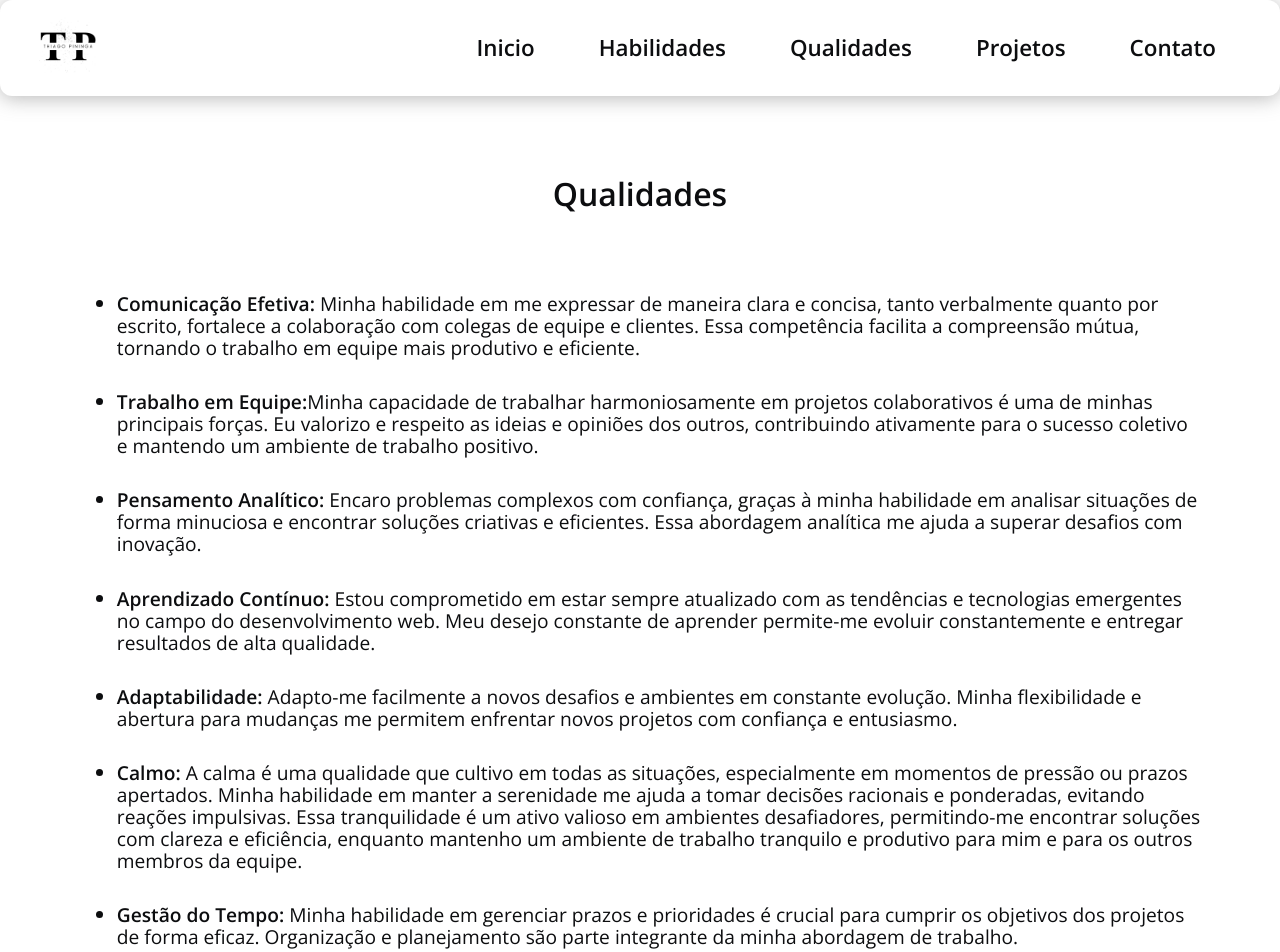
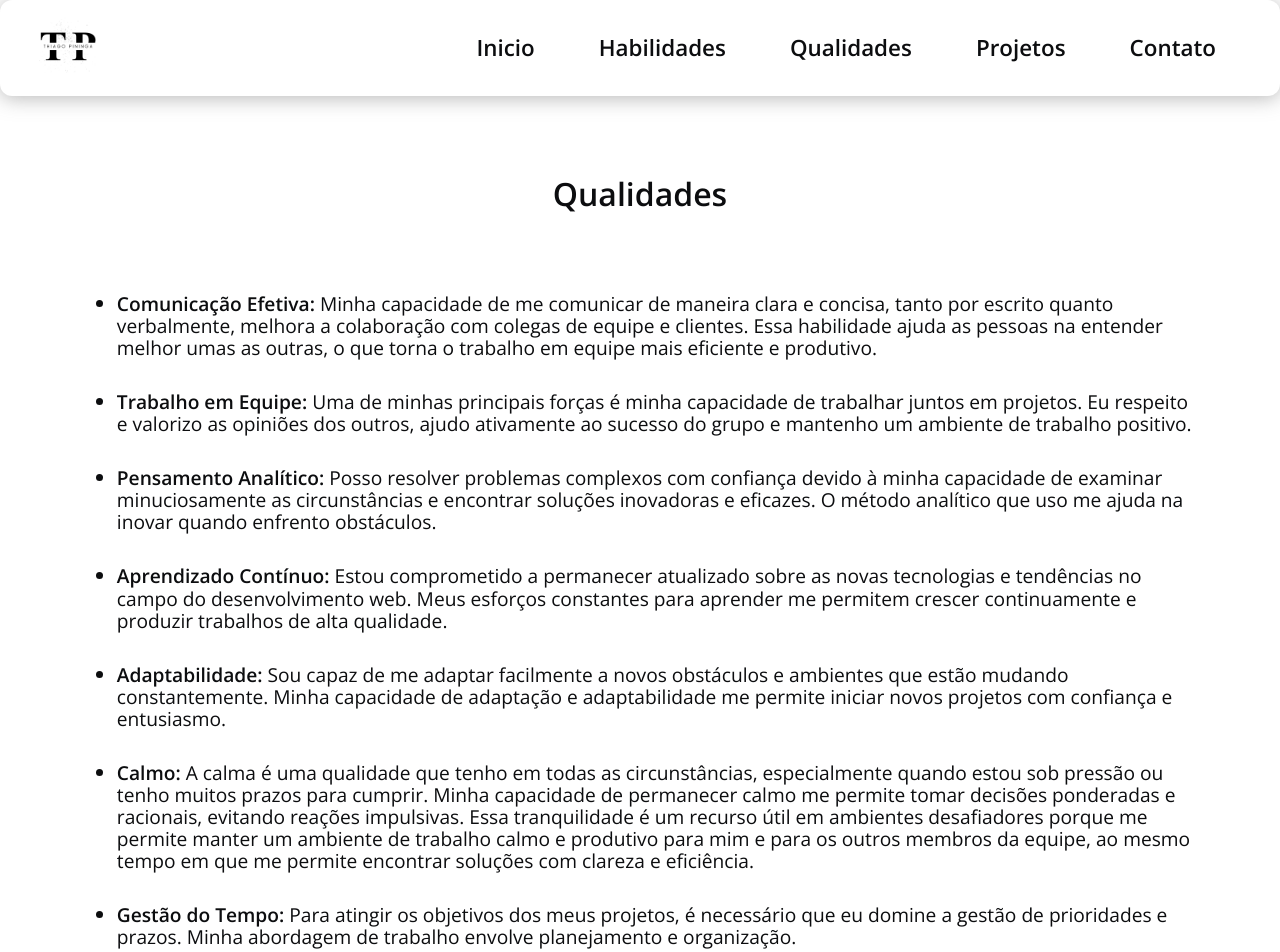
Before and after one commit to ThiagoPininga/portifolio-thiago, a React (Create React App) app: page /soft-skills in a window 1280 px wide. Shown: the top 952 px of the page. Built offline with nearby package versions, Linux system fonts and the light colour scheme.

Commit message:
Atualização

```diff
--- a/src/components/AboutMe/index..tsx
+++ b/src/components/AboutMe/index..tsx
@@ -8,19 +8,19 @@ export function AboutMe() {
       <img src={Foto} alt="" />
       <div className="textoAM">
         <h3>Sobre mim</h3>
-        <p>Olá! Meu nome é Thiago Pininga, e sou um entusiasta desenvolvedor web full stack com sede em Recife, Pernambuco. Atualmente, estou embarcando na emocionante jornada acadêmica na Faculdade Uninassau, onde estou cursando Ciência da Computação para aprimorar ainda mais minhas habilidades e conhecimentos.
+        <p>Olá, meu nome é Thiago Pininga e resido em Recife, Pernambuco, como um apaixonado desenvolvedor web completo. Ao estudar Ciência da Computação na Faculdade Uninassau, pretendo melhorar minhas habilidades e compreensão.
           <br />
           <br />
 
-Desde muito jovem, fui cativado pela tecnologia e pelo potencial transformador da programação. Encontrar soluções criativas para desafios digitais é o que me motiva e inspira diariamente. A paixão pela criação de sites interativos e aplicativos funcionais me levou a explorar linguagens como HTML, CSS, JavaScript e frameworks modernos.
+          Fui atraído pela tecnologia e pelo potencial transformador da programação desde muito jovem. Diariamente, o que me inspira e me motiva é encontrar maneiras criativas de resolver problemas digitais. O meu interesse em criar sites e aplicativos interativos e funcionais me levou an estudar linguagens como HTML, CSS, JavaScript e frameworks atuais.
 
 <br />
 <br />
-A busca constante por aprendizado é uma parte fundamental do meu percurso, e estou sempre em busca de novas oportunidades para aprimorar meu conjunto de habilidades. Embora ainda não possua experiência profissional, estou ansioso para enfrentar desafios no mundo real e mergulhar de cabeça no universo da tecnologia.
+Uma parte essencial de meu percurso é a busca constante de novos desafios e oportunidades de aprendizado. Ainda não tenho experiência profissional, mas estou ansioso para lidar com problemas na vida real e mergulhar de cabeça no universo da tecnologia.
 
 <br />
 <br />
-Meu objetivo é aplicar o conhecimento adquirido na faculdade e, eventualmente, colaborar em projetos empolgantes que tragam um impacto positivo para as pessoas e a sociedade. Com determinação e dedicação, estou confiante de que alcançarei grandes conquistas nessa trajetória como desenvolvedor web. Estou aberto a oportunidades e parcerias, ansioso para contribuir com meu entusiasmo e habilidades para projetos inovadores. </p>
+Meu objetivo é usar o conhecimento que aprendi na faculdade para ajudar as pessoas e a sociedade a fazer coisas boas. Estou confiante de que alcançarei grandes sucessos nessa trajetória como desenvolvedor web se me esforçar e me dedicar. Estou ansioso para oferecer meu entusiasmo e habilidades para projetos inovadores e estou aberto an oportunidades e parcerias.</p>
       </div>
     </Container>
   )
--- a/src/components/Habilidades/index.tsx
+++ b/src/components/Habilidades/index.tsx
@@ -11,7 +11,7 @@ export function HardSkills(){
       <div className="texto">
         <div>
           <h3>Javascript, ReactJS e NodeJS:</h3>
-          <p>Sou capaz de desenvolver aplicações web interativas e eficientes usando habilidades em JavaScript, React e Node.js. Posso criar lógica de front-end e back-end usando JavaScript como base, garantindo uma experiência de usuário dinâmica e responsiva. Ao usar o framework React, tenho a capacidade de criar interfaces contemporâneas e componentes reutilizáveis que ofereçam uma navegação fácil e fácil de entender. Além disso, posso criar servidores robustos e escaláveis com o Node.js, que permite o processamento de dados em tempo real e a construção de aplicações completas.</p>
+          <p>Sou capaz de desenvolver aplicações web interativas e eficientes usando habilidades em JavaScript, React e Node.js. Posso criar lógica de front-end e back-end usando JavaScript como base, garantindo uma experiência de usuário dinâmica e responsiva. Ao usar o framework React, tenho a capacidade de criar interfaces contemporâneas e componentes reutilizáveis que ofereçam uma navegação fácil. Além disso, posso criar servidores robustos e escaláveis com o Node.js, que permite o processamento de dados em tempo real e a construção de aplicações completas.</p>
         </div>
         <img src={JS} alt="Logo do Javascript" />
       </div>
@@ -20,7 +20,7 @@ export function HardSkills(){
         <img src={PHP} alt="Logo do PHP" />
         <div>
           <h3>PHP e MySQL:</h3>
-          <p>Com proficiência em PHP e MySQL, sou capaz de desenvolver aplicações web dinâmicas e funcionais. Utilizando o PHP como linguagem server-side, posso criar páginas interativas e recursos personalizados, tornando a experiência do usuário mais envolvente. Além disso, com o MySQL, posso gerenciar com eficiência bancos de dados, garantindo o armazenamento e recuperação de informações de forma segura e organizada. Minha habilidade em PHP e MySQL me permite construir sistemas eficazes, desde pequenos sites até aplicações web mais complexas, impulsionando a performance e a efetividade dos projetos que desenvolvo.</p>
+          <p>Sou capaz de criar aplicações web dinâmicas e funcionais com proficiência em PHP e MySQL. Posso criar páginas interativas e recursos personalizados usando o PHP como linguagem server-side, tornando a experiência do usuário mais interativa. Além disso, posso administrar bancos de dados com sucesso com o MySQL, que garante o armazenamento e recuperação seguras de dados. Ao desenvolver habilidades em PHP e MySQL, posso criar sistemas eficazes, desde pequenos sites até aplicações web mais complexas, aumentando na eficiência e a performance dos projetos que desenvolvo.</p>
         </div>
 
       </div>
@@ -28,7 +28,7 @@ export function HardSkills(){
       <div className="texto">
         <div>
           <h3>Blender:</h3>
-          <p>Embora o Blender não seja minha área principal de atuação, possuo amplo conhecimento nessa área, sendo um hobby que me apaixona profundamente. Estou comprometido em aprimorar minhas habilidades e transformar esse interesse em uma carreira profissional. Com dedicação e entusiasmo, busco oportunidades para explorar novos desafios e contribuir efetivamente no mundo da modelagem e animação 3D.</p>
+          <p>Embora o Blender não seja minha área principal de atuação, tenho um grande conhecimento dele como hobby e o amo muito. Estou comprometido a desenvolver minhas habilidades e transformar esse interesse em uma carreira profissional. Busco oportunidades para enfrentar novos desafios e fazer uma contribuição significativa no mundo da modelagem e animação 3D com entusiasmo e dedicação.</p>
         </div>
         <img src={Blender} alt="Logo do blender" />
       </div>
--- a/src/components/Qualidades/index.tsx
+++ b/src/components/Qualidades/index.tsx
@@ -6,27 +6,28 @@ export function SoftSkills(){
       <h1>Qualidades</h1>
       <div className="texto">
         <ul>
-          <li><b>Comunicação Efetiva:</b> Minha habilidade em me expressar de maneira clara e concisa, tanto verbalmente quanto por escrito, fortalece a colaboração com colegas de equipe e clientes. Essa competência facilita a compreensão mútua, tornando o trabalho em equipe mais produtivo e eficiente.
+          <li><b>Comunicação Efetiva:</b> Minha capacidade de me comunicar de maneira clara e concisa, tanto por escrito quanto verbalmente, melhora a colaboração com colegas de equipe e clientes. Essa habilidade ajuda as pessoas na entender melhor umas as outras, o que torna o trabalho em equipe mais eficiente e produtivo.
           </li>
 
-          <li><b>Trabalho em Equipe:</b>Minha capacidade de trabalhar harmoniosamente em projetos colaborativos é uma de minhas principais forças. Eu valorizo e respeito as ideias e opiniões dos outros, contribuindo ativamente para o sucesso coletivo e mantendo um ambiente de trabalho positivo.
+          <li><b>Trabalho em Equipe:</b> Uma de minhas principais forças é minha capacidade de trabalhar juntos em projetos. Eu respeito e valorizo as opiniões dos outros, ajudo ativamente ao sucesso do grupo e mantenho um ambiente de trabalho positivo.
+
           </li>
 
-          <li><b>Pensamento Analítico:</b> Encaro problemas complexos com confiança, graças à minha habilidade em analisar situações de forma minuciosa e encontrar soluções criativas e eficientes. Essa abordagem analítica me ajuda a superar desafios com inovação.
+          <li><b>Pensamento Analítico:</b> Posso resolver problemas complexos com confiança devido à minha capacidade de examinar minuciosamente as circunstâncias e encontrar soluções inovadoras e eficazes. O método analítico que uso me ajuda na inovar quando enfrento obstáculos.
           </li>
 
-          <li><b>Aprendizado Contínuo:</b> Estou comprometido em estar sempre atualizado com as tendências e tecnologias emergentes no campo do desenvolvimento web. Meu desejo constante de aprender permite-me evoluir constantemente e entregar resultados de alta qualidade.
+          <li><b>Aprendizado Contínuo:</b> Estou comprometido a permanecer atualizado sobre as novas tecnologias e tendências no campo do desenvolvimento web. Meus esforços constantes para aprender me permitem crescer continuamente e produzir trabalhos de alta qualidade.
           </li>
 
-          <li><b>Adaptabilidade:</b> Adapto-me facilmente a novos desafios e ambientes em constante evolução. Minha flexibilidade e abertura para mudanças me permitem enfrentar novos projetos com confiança e entusiasmo.
+          <li><b>Adaptabilidade:</b> Sou capaz de me adaptar facilmente a novos obstáculos e ambientes que estão mudando constantemente. Minha capacidade de adaptação e adaptabilidade me permite iniciar novos projetos com confiança e entusiasmo.
           </li>
 
-          <li><b>Calmo:</b> A calma é uma qualidade que cultivo em todas as situações, especialmente em momentos de pressão ou prazos apertados. Minha habilidade em manter a serenidade me ajuda a tomar decisões racionais e ponderadas, evitando reações impulsivas. Essa tranquilidade é um ativo valioso em ambientes desafiadores, permitindo-me encontrar soluções com clareza e eficiência, enquanto mantenho um ambiente de trabalho tranquilo e produtivo para mim e para os outros membros da equipe.</li>
+          <li><b>Calmo:</b> A calma é uma qualidade que tenho em todas as circunstâncias, especialmente quando estou sob pressão ou tenho muitos prazos para cumprir. Minha capacidade de permanecer calmo me permite tomar decisões ponderadas e racionais, evitando reações impulsivas. Essa tranquilidade é um recurso útil em ambientes desafiadores porque me permite manter um ambiente de trabalho calmo e produtivo para mim e para os outros membros da equipe, ao mesmo tempo em que me permite encontrar soluções com clareza e eficiência.</li>
 
-          <li><b>Gestão do Tempo:</b> Minha habilidade em gerenciar prazos e prioridades é crucial para cumprir os objetivos dos projetos de forma eficaz. Organização e planejamento são parte integrante da minha abordagem de trabalho.
+          <li><b>Gestão do Tempo:</b> Para atingir os objetivos dos meus projetos, é necessário que eu domine a gestão de prioridades e prazos. Minha abordagem de trabalho envolve planejamento e organização.
           </li>
 
-          <li><b>Resolução de Problemas:</b> Encaro obstáculos como oportunidades para crescimento. Minha capacidade de identificar e superar desafios durante o processo de desenvolvimento me torna um solucionador de problemas proativo.
+          <li><b>Resolução de Problemas:</b> Encaro os obstáculos como oportunidades para melhorar. Ao identificar e superar obstáculos durante o processo de desenvolvimento, sou um solucionador de problemas proativo.
           </li>
         </ul>
       </div>
```
